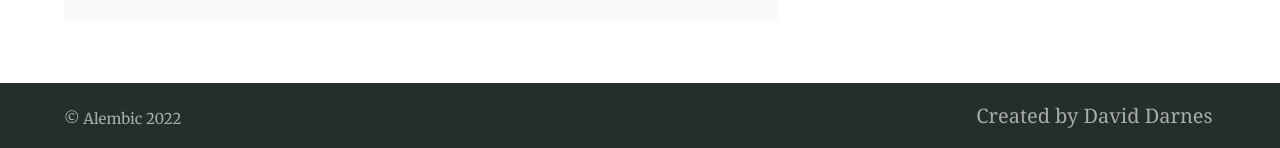
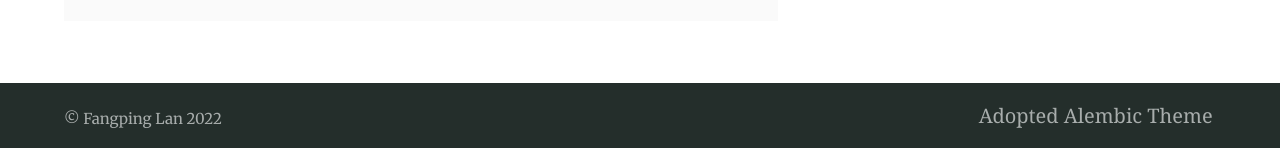
Before and after one commit to lanfangping/lanfangping.github.io, a Jekyll site: the page built from elements.md, in a window 1280 px wide and 900 px high, scrolled down 6363 px, cut to the strip 489-900 px from the top of the window. Shown: the part 260-408 px from the top of the strip. Built offline with Jekyll 4.4.1, drawn with Linux system fonts in a browser that asks for light colours; some of the changed text lies outside the part shown.

Commit message:
Update _config.yml

```diff
--- a/_config.yml
+++ b/_config.yml
@@ -93,13 +93,13 @@ defaults:
 # 7. Site settings
 encoding: utf-8 # Make sure the encoding is right
 lang: en-GB # Set the site language
-title: "Alembic" # Site name or title, also used in jekyll-seo-tag
+title: "Fangping Lan" # Site name or title, also used in jekyll-seo-tag
 logo: "/assets/logos/logo.svg" # Site logo, also used in jekyll-seo-tag
-description: "Alembic is a starting point for Jekyll projects. Rather than starting from scratch, this boilerplate is designed to get the ball rolling immediately" # Site description and default description, also used in jekyll-seo-tag
-url: "https://alembic.darn.es" # Site url, also used in jekyll-seo-tag
+description: "Make! Break!" # Site description and default description, also used in jekyll-seo-tag
+url: "https://lanfangping.github.io" # Site url, also used in jekyll-seo-tag
 baseurl: ""
-repo: "https://github.com/daviddarnes/alembic"
-email: "me@daviddarnes.com"
+repo: "https://github.com/lanfangping/lanfangping.github.io"
+email: "fangpinglan0116@gmail.com"
 # disqus: "alembic-1" # Blog post comments, uncomment the option and set the site ID from your Disqus account
 # date_format: "%-d %B %Y" # Blog post date formatting using placeholder formatting
 # google_analytics: ""
@@ -131,19 +131,19 @@ navigation_header:
   url: /categories/
 - title: Search
   url: /search/
-- title: Fork Alembic
-  url: https://github.com/daviddarnes/alembic
+- title: My Github
+  url: https://github.com/lanfangping
 
 navigation_footer:
-- title: Created by David Darnes
+- title: Adopted Alembic Theme
   url: https://darn.es
 
 social_links: # Appears in sidebar. Set the urls then uncomment and comment out as desired
-  Twitter: https://twitter.com/DavidDarnes
-  LinkedIn: https://www.linkedin.com/in/daviddarnes
-  GitHub: https://github.com/daviddarnes
-  link: https://darn.es
-  RSS: /feed.xml
+  # Twitter: https://twitter.com/DavidDarnes
+  LinkedIn: https://www.linkedin.com/in/fangping-lan-608433196/
+  GitHub: https://github.com/lanfangping
+  # link: https://darn.es
+  # RSS: /feed.xml
 
 sharing_links: # Appear at the bottom of single blog posts, add as desired. The value can be 'true' or the desired button colour
   Twitter: "#0d94e7"
```
